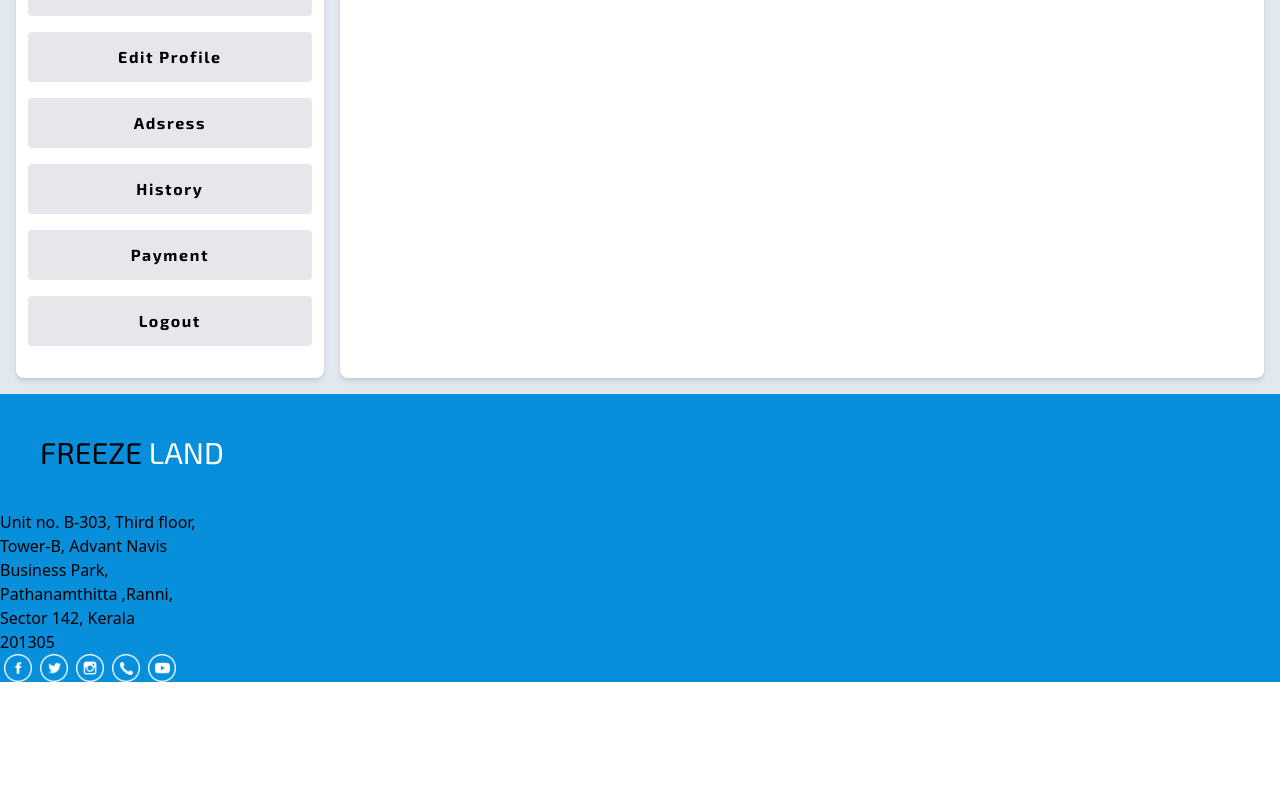
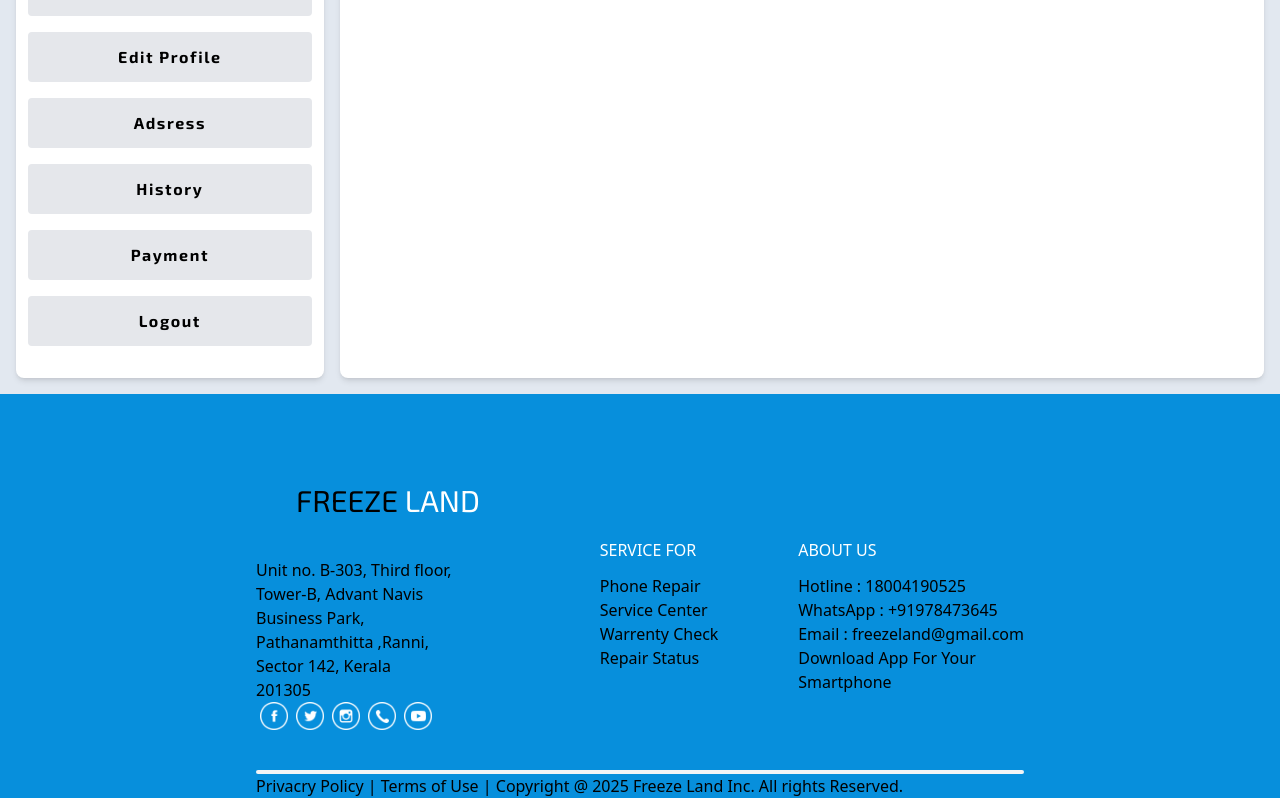
Before and after one commit to SandeeepS/FreezeLand-frontend, a React (Vite) app: page /user/account in a window 1280 px wide. Shown: the part 274-1072 px from the top of the page. Before the commit the page ends 956 px from the top, so only its background shows below. Built offline with nearby package versions, Linux system fonts and the light colour scheme; no server answers; sample sign-in values are in the browser's storage.

Commit message:
added some contents in the footer

```diff
--- a/src/components/User/Footer.tsx
+++ b/src/components/User/Footer.tsx
@@ -3,9 +3,12 @@ import BrandName from "./BrandName";
 function Footer() {
   return (
     <div className="bg-[#078FDC]">
-      <div>
-        <div className=" text-left ">
+      <div className="flex-col">
+        <div className="flex p-12  pb-0 justify-between md:px-64">
+          <div className="brand&comp_details  text-left flex-col  ">
+            <div className="">
               <BrandName />
+            </div>
             <p>
               Unit no. B-303, Third floor, <br /> Tower-B, Advant Navis <br />{" "}
               Business Park, <br /> Pathanamthitta ,Ranni,
@@ -20,9 +23,43 @@ function Footer() {
             </div>
           </div>
 
-        <div></div>
+          <div className="Service mt-24">
+            <div>
+              <h2 className="text-white">SERVICE FOR</h2>
+            </div>
 
-        <div></div>
+            <div className="my-3">
+              <h4>Phone Repair</h4>
+              <h4>Service Center</h4>
+              <h4>Warrenty Check</h4>
+              <h4>Repair Status</h4>
+            </div>
+          </div>
+
+          <div className="Service mt-24">
+            <div>
+              <h2 className="text-white">ABOUT US</h2>
+            </div>
+
+            <div className="my-3">
+              <h4>Hotline : 18004190525</h4>
+              <h4>WhatsApp : +91978473645</h4>
+              <h4>Email : freezeland@gmail.com</h4>
+              <h4>Download App For Your</h4>
+              <h4>Smartphone</h4>
+            </div>
+          </div>
+        </div>
+      </div>
+      <div className="px-12 md:px-64">
+        <hr className="w-full h-1 mx-auto my-4 mb-0  bg-gray-100 border-0 rounded md:my-10  md:mb-0" />
+      </div>
+
+      <div className="px-12 md:px-64">
+        <h4>
+          Privacry Policy | Terms of Use | Copyright @ 2025 Freeze Land Inc. All
+          rights Reserved.
+        </h4>
       </div>
     </div>
   );
```
Lines whose indentation alone changed are shown as unchanged.
